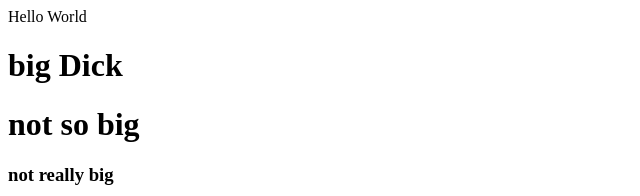
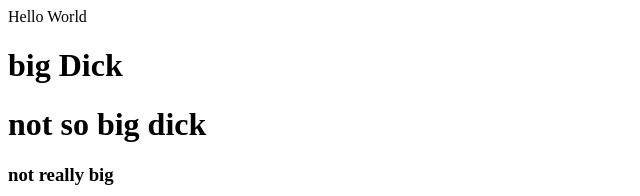
Before and after one commit to Aurelia-Eme/html-practice, a plain HTML site: page index.html in a window 1280 px wide. Shown: the top 196 px of the page, without its empty margins (0-640 px from the left). Drawn offline with Linux system fonts and the light colour scheme.

Commit message:
adding more dick

```diff
--- a/index.html
+++ b/index.html
@@ -6,7 +6,7 @@
 	Hello World
 </body>
 <h1>big Dick</h1>
-<h1>not so big</h1>
+<h1>not so big dick</h1>
 <h3>not really big</h3>
 <p>
 	this is <strong>bold</strong><br/>
```
